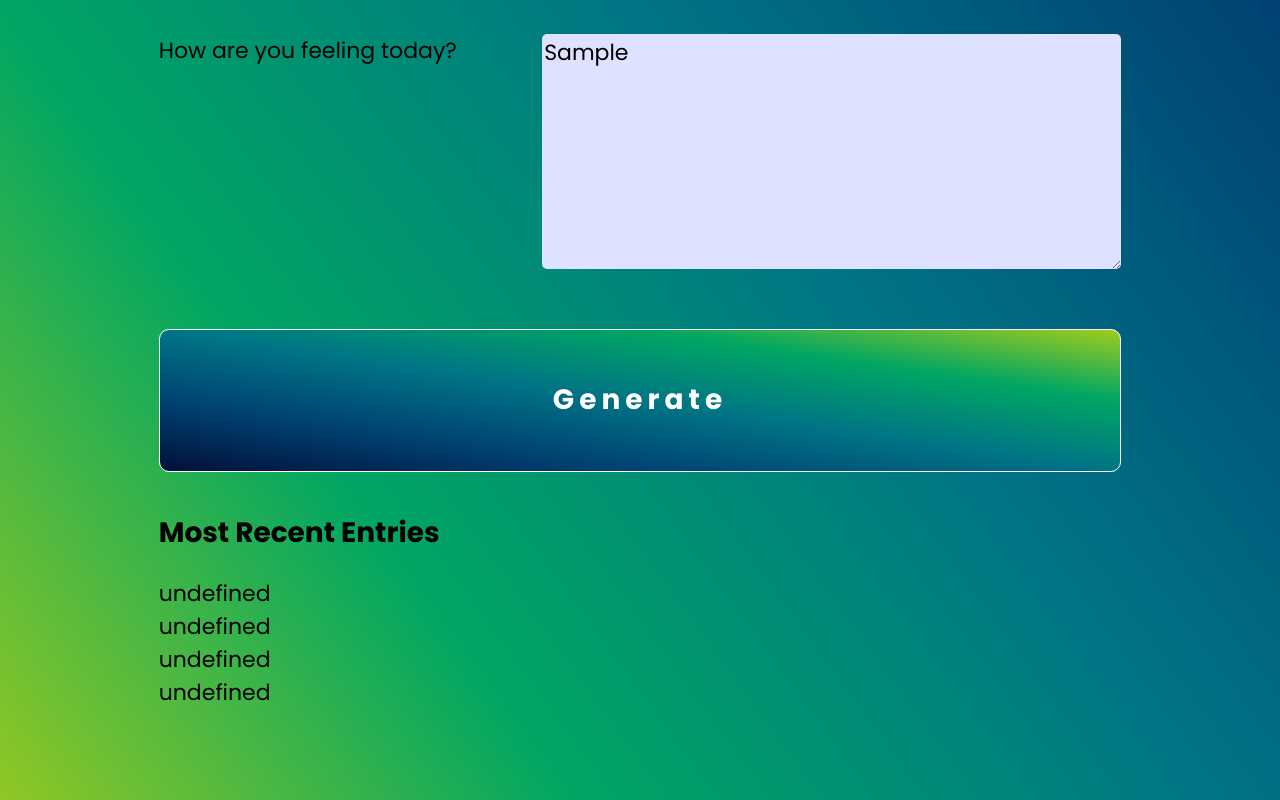
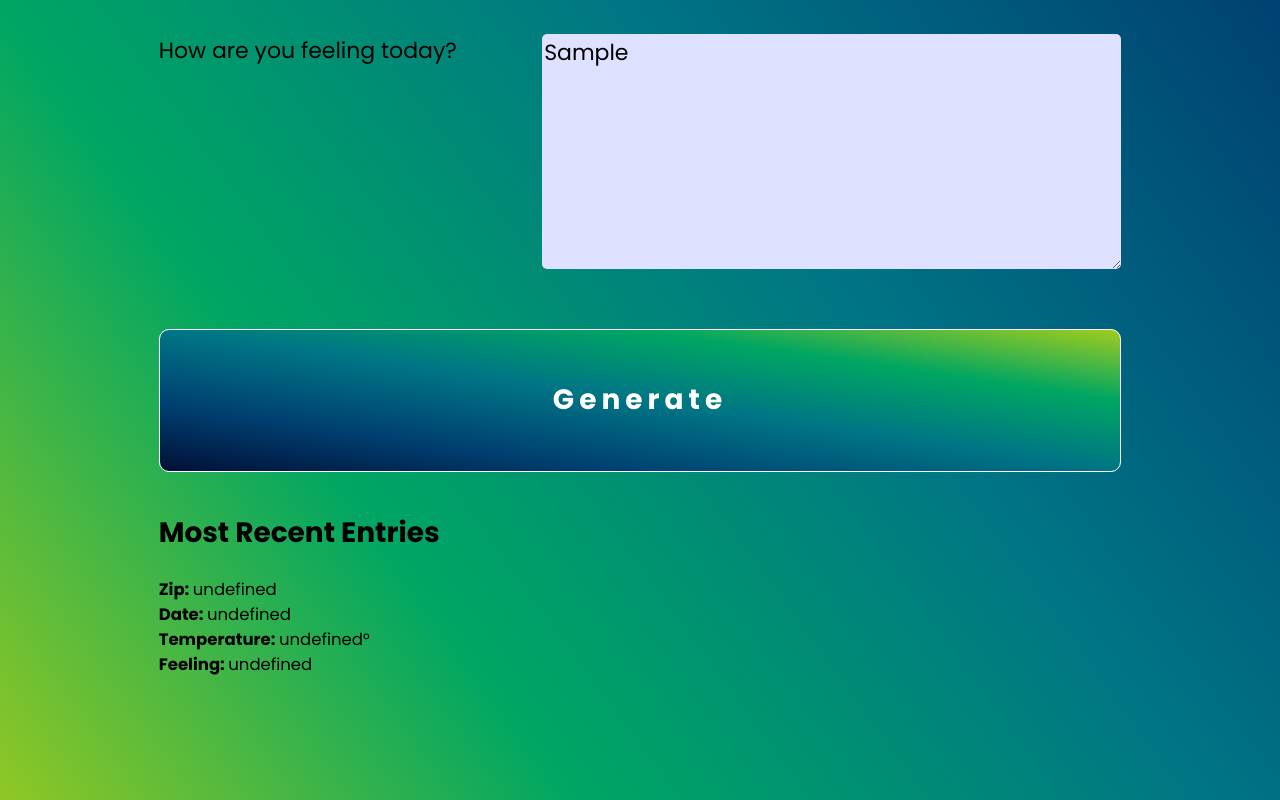
Before and after one commit to briangapper/Project_3_Weather-Journal-App, a website: page website/index.html in a window 1280 px wide. Both pictures are taken after typing "Sample", "Sample" into the empty fields and a click on the button "Generate". Shown: the part 862-1662 px from the top of the page. Drawn offline with Linux system fonts and the light colour scheme; no server answers.

Commit message:
Changes
changes

```diff
--- a/website/app.js
+++ b/website/app.js
@@ -148,10 +148,9 @@ async function updateUI(){
 
     try {
 
-        document.getElementById('date').innerHTML = weatherDataObject['date'];
-        document.getElementById('zip').innerHTML = weatherDataObject['zip'];
-        document.getElementById('temp').innerHTML = weatherDataObject['temperature'];
-        document.getElementById('feeling').innerHTML = weatherDataObject['feeling'];
+        createNewEntry();
+
+
 
     } catch(error) {
 
@@ -163,3 +162,73 @@ async function updateUI(){
 
     }
 }
+
+/* 5.1) function createNewEntry */
+function createNewEntry(){
+
+    let entries = document.getElementById('entries');
+    let allChildren = entries.getElementsByTagName('*').length;
+
+    if(allChildren > 6){
+
+
+
+    }
+
+    let counter = 0;
+    counter += 1;
+
+    let entry_div = document.createElement('div');
+    entry_div.setAttribute('id', 'entry_div')
+
+    // Zip
+    let zip_div = document.createElement('div');
+    zip_div.setAttribute('id', 'zip_div');
+    zip_div.innerHTML = 'Zip: ';
+
+    let zip = document.createElement('span');
+    zip.setAttribute('id', 'zip');
+    zip.innerHTML = weatherDataObject['zip'];
+
+    zip_div.appendChild(zip);
+    entry_div.appendChild(zip_div);
+
+    // Date
+    let date_div = document.createElement('div');
+    date_div.setAttribute('id', 'date_div');
+    date_div.innerHTML = 'Date: ';
+
+    let date = document.createElement('span')
+    date.setAttribute('id', 'date');
+    date.innerHTML = weatherDataObject['date'];
+
+    date_div.appendChild(date);
+    entry_div.appendChild(date_div);
+
+    // Temp
+    let temp_div = document.createElement('div');
+    temp_div.setAttribute('id', 'temp_div');
+    temp_div.innerHTML = 'Temperature: ';
+
+    let temp = document.createElement('span');
+    temp.setAttribute('id', 'temp')
+    temp.innerHTML = weatherDataObject['temperature'] + '&deg';
+
+    temp_div.appendChild(temp);
+    entry_div.appendChild(temp_div);
+
+    // Feeling
+    let feeling_div = document.createElement('div');
+    feeling_div.setAttribute('id', 'feeling_div')
+    feeling_div.innerHTML = 'Feeling: ';
+
+    let feeling = document.createElement('span');
+    feeling.setAttribute('id', 'feeling')
+    feeling.innerHTML = weatherDataObject['feeling'];
+
+    feeling_div.appendChild(feeling);
+    entry_div.appendChild(feeling_div);
+
+    // Add entry_div to HTML parent DIV
+    document.getElementById('entries').appendChild(entry_div);
+}
--- a/website/css/style.css
+++ b/website/css/style.css
@@ -36,6 +36,15 @@ h1 {
 
 h2 {
     font-size: 28px;
+}
+
+#entries > * {
+    font-size: 0.75em;
+    font-weight: bold;
+}
+
+span {
+    font-weight: normal;
 }
 
 /* ----------------------------------------- */
@@ -131,6 +140,14 @@ p {
     margin: 5vh 10% 0;
 }
 
+#entries {
+    display: grid;
+    grid-template-columns: repeat(3, 1fr);
+    grid-template-rows: repeat(2, 1fr);
+    grid-gap: 0.5em;
+    overflow: hidden;
+}
+
 /* ----------------------------------------- */
 /* 4.) STYLE Footer
 /* ----------------------------------------- */
--- a/website/index.html
+++ b/website/index.html
@@ -61,12 +61,7 @@
 
             <div id = 'holder_entry'>
                 <h2>Most Recent Entries</h2>
-                <div id = 'entries'>
-                    <div id = 'zip'></div>
-                    <div id = 'date'></div>
-                    <div id = 'temp'></div>
-                    <div id = 'feeling'></div>
-                </div>
+                <div id = 'entries'></div>
             </div>
         </main>
 
```
